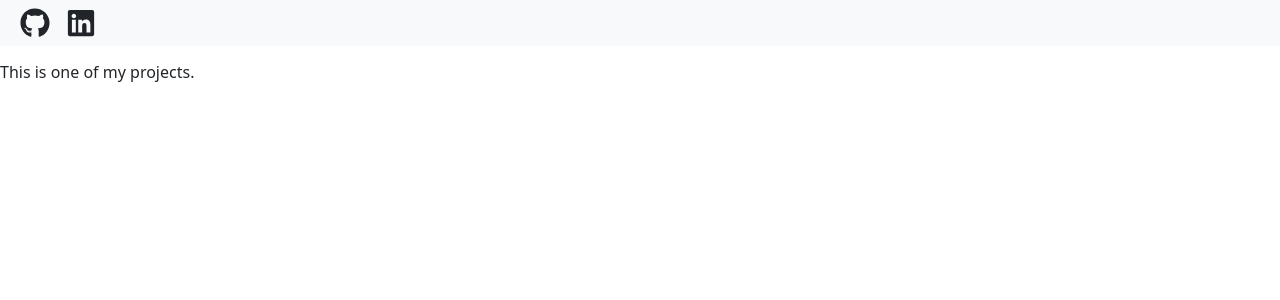
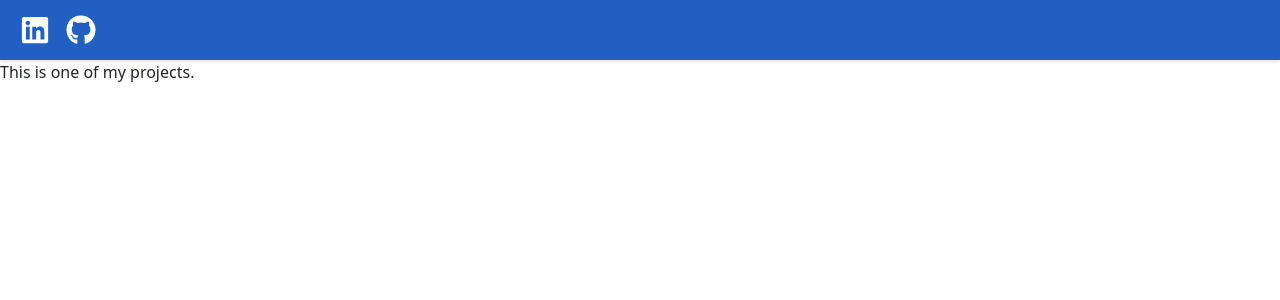
Before and after one commit to aesmith573/Portfolio, a React (Vite) app: page / in a window 1280 px wide. Shown: the top 300 px of the page. Built offline with nearby package versions, Linux system fonts and the light colour scheme.

Commit message:
Reorder and change color of navbar.

```diff
--- a/src/components/Navbar.jsx
+++ b/src/components/Navbar.jsx
@@ -2,24 +2,30 @@ import { FaGithub, FaLinkedin } from "react-icons/fa";
 
 function Navbar() {
   return (
-    <nav className="navbar navbar-expand-lg fixed-top" style={{ backgroundColor: '#f8f9fa' }}>
+    <nav
+      className="navbar navbar-expand-lg fixed-top"
+      style={{
+        backgroundColor: '#215fc2',
+        boxShadow: '0 2px 4px rgba(0,0,0,.1)',
+        minHeight: '60px'
+      }}>
       <div className="container-fluid">
         <div className="d-flex">
+          <a
+            className="nav-link px-2"
+            href="https://www.linkedin.com/in/andrew-smith-4940001a7/"
+            target="_blank"
+            rel="noopener noreferrer" //prevents access of window.opener property
+          >
+            <FaLinkedin size={30} color="white"/>
+          </a>
           <a
             className="nav-link px-2"
             href="https://github.com/aesmith573"
             target="_blank"
             rel="noopener noreferrer"
           >
-            <FaGithub size={30} />
-          </a>
-          <a
-            className="nav-link px-2"
-            href="https://www.linkedin.com/in/andrew-smith-4940001a7/"
-            target="_blank"
-            rel="noopener noreferrer" //prevents access of window.opener property
-          >
-            <FaLinkedin size={30} />
+            <FaGithub size={30} color="white"/>
           </a>
         </div>
       </div>
```
